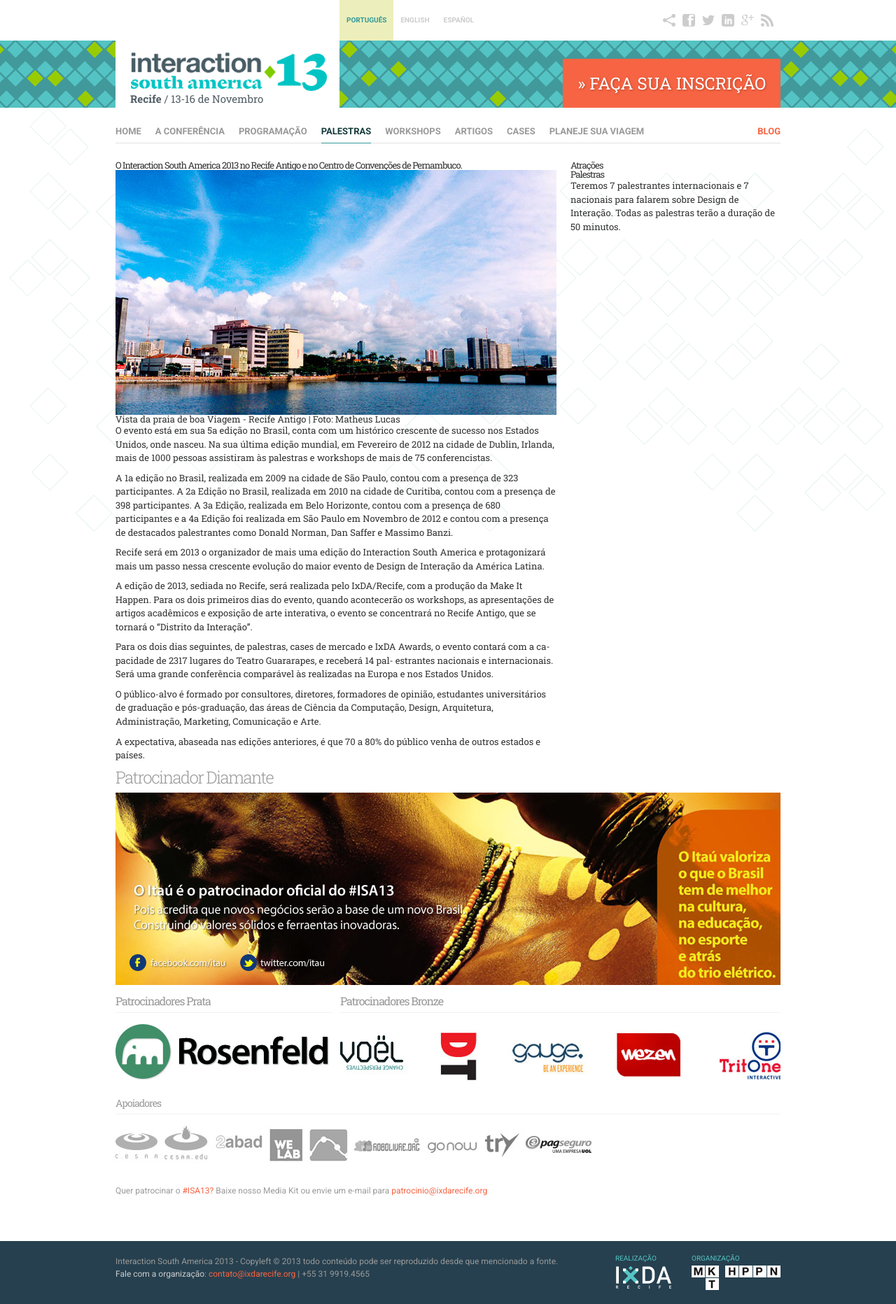
After one commit to ramonvictor/isa2013, a PHP site: page /conferencia.html in a window 1280 px wide. The commit adds this page. Shown: the whole page at 70% size. Run offline with PHP 8.4, Linux system fonts and the light colour scheme; some libraries are stand-ins or nearby versions.

Commit message:
starting conference page

```diff
--- /dev/null
+++ b/conferencia.html
@@ -0,0 +1,238 @@
+<!doctype html>
+<!--[if lt IE 7]> <html class="no-js lt-ie9 lt-ie8 lt-ie7" lang="pt-br"> <![endif]-->
+<!--[if IE 7]>    <html class="no-js lt-ie9 lt-ie8" lang="pt-br"> <![endif]-->
+<!--[if IE 8]>    <html class="no-js lt-ie9" lang="pt-br"> <![endif]-->
+<!--[if gt IE 8]><!--> <html class="no-js" lang="pt-br"> <!--<![endif]-->
+<head>
+	<meta charset="utf-8">
+	<meta http-equiv="X-UA-Compatible" content="IE=edge,chrome=1">
+
+	<title>Interaction South America 13 - Recife / Brasil</title>
+
+	<!-- meta -->
+	<meta name="description" content="">
+	<meta name="author" content="">
+	<meta name="viewport" content="width=device-width">
+
+	<!-- author -->
+	<link type="text/plain" rel="author" href="humans.txt" />
+
+	<!-- main style -->
+	<link href='http://fonts.googleapis.com/css?family=Roboto:400,700' rel='stylesheet' type='text/css'>
+	<link href="http://fonts.googleapis.com/css?family=Roboto+Slab:400,300,700" rel="stylesheet" type="text/css">
+	<link rel="stylesheet" href="css/style.css">
+
+	<!--[if lte IE 7]><script src="js/lte-ie7.js"></script><![endif]-->
+
+	<!-- modernizr -->
+	<script src="js/rv-modernizr.js"></script>
+
+	<!--[if lt IE 9]>
+	<script src="http://html5shiv.googlecode.com/svn/trunk/html5.js"></script>
+	<![endif]-->
+
+	<!-- GA -->
+	<script>
+		// var _gaq = _gaq || [];
+		// _gaq.push(['_setAccount', 'UA-XXXXXXXX-1']);
+		// _gaq.push(['_setDomainName', 'exemple.com']);
+		// _gaq.push(['_setAllowLinker', true]);
+		// _gaq.push(['_trackPageview']);
+
+		// (function() {
+		// var ga = document.createElement('script'); ga.type = 'text/javascript'; ga.async = true;
+		// ga.src = ('https:' == document.location.protocol ? 'https://ssl' : 'http://www') + '.google-analytics.com/ga.js';
+		// var s = document.getElementsByTagName('script')[0]; s.parentNode.insertBefore(ga, s);
+		// })();
+	</script>
+</head>
+<body>
+<p class="hide"><a href="#main-content" tabindex="1">Pular a navegação e ir direto para o conteúdo</a></p>
+<header id="hd-wrapper">
+	<div id="hd" class="centered">
+		<div id="top-bar group">
+			<ul class="isa13-social group">
+				<li>
+					<a href="#" class="icon-alone fs-16">
+						<span aria-hidden="true" data-icon="&#x73;"></span>
+						<span class="screen-reader-text">Share</span>
+					</a>
+				</li>
+				<li>
+					<a href="#" class="icon-alone">
+						<span aria-hidden="true" data-icon="&#x66;"></span>
+						<span class="screen-reader-text">Facebook</span>
+					</a>
+				</li>
+				<li>
+					<a href="#" class="icon-alone">
+						<span aria-hidden="true" data-icon="&#x74;"></span>
+						<span class="screen-reader-text">Twitter</span>
+					</a>
+				</li>
+				<li>
+					<a href="#" class="icon-alone">
+						<span aria-hidden="true" data-icon="&#x6c;"></span>
+						<span class="screen-reader-text">LinkedIn</span>
+					</a>
+				</li>
+				<li>
+					<a href="#" class="icon-alone">
+						<span aria-hidden="true" data-icon="&#x67;"></span>
+						<span class="screen-reader-text">Google Plus</span>
+					</a>
+				</li>
+				<li>
+					<a href="#" class="icon-alone fs-16">
+						<span aria-hidden="true" data-icon="&#x72;"></span>
+						<span class="screen-reader-text">Rss</span>
+					</a>
+				</li>
+			</ul>
+			<ul class="languages-nav group">
+				<li class="current">
+					<a href="#">Português</a>
+				</li>
+				<li>
+					<a href="#">English</a>
+				</li>
+				<li>
+					<a href="#">Español</a>
+				</li>
+			</ul>
+		</div>
+		<div class="clr group">
+			<div class="vcard">
+				<span class="fn">
+					<a href="index.html" class="url" rel="me" title="Interaction South America 13 (Página Inicial)">
+						<img src="img/isa-2013-brand.png" height="68" width="291" alt="" />
+						<span class="place-date"><strong>Recife</strong> / 13-16 de Novembro</span>
+					</a>
+				</span>
+			</div><!-- vcard -->
+			<nav class="register-wrapper right">
+				<a href="#" class="big-btn" class="dropdown-toggle" tabindex="2" data-toggle="dropdown" data-hover="dropdown" data-delay="300" data-close-others="true">&raquo; Faça sua inscrição</a>
+				<div class="register-subnav dropdown-menu hide" role="menu">
+					<p class="register-subnav-title"><strong class="c-brown">Early Bird</strong> - até dia 21/05/13</p>
+					<ul>
+						<li class="group"><a href="#"><span class="brown-pencil-icon icon"></span>
+							<span class="text left">Profissional</span>
+							<span class="fw-bold text right">R$ 400,00</span>
+
+						</a></li>
+						<li class="group"><a href="#"><span class="brown-glasses-icon icon"></span>
+							<span class="text left">Professor</span>
+							<span class="fw-bold text right">R$ 300,00</span>
+						</a></li>
+						<li class="group"><a href="#"><span class="brown-university-icon icon"></span>
+							<span class="text left">Estudante</span>
+							<span class="fw-bold text right">R$ 200,00</span>
+						</a></li>
+						<li class="group"><a href="#"><span class="brown-workshop-icon icon"></span>
+							<span class="text left">Workshop</span>
+							<span class="fw-bold text right">R$ 150,00</span>
+						</a></li>
+					</ul>
+				</div>
+			</nav>
+
+			<nav id="main-nav" class="clr group">
+				<ul class="group">
+					<li><a href="index.html" title="Ir para: página inicial" tabindex="2">Home</a></li>
+					<li><a href="#" title="Ir para: página inicial" tabindex="2">A Conferência</a></li>
+					<li><a href="#" title="Ir para: página inicial" tabindex="2">Programação</a></li>
+					<li class="current"><a href="palestras.html" title="Ir para: página inicial" tabindex="2">Palestras</a></li>
+					<li><a href="#" title="Ir para: página inicial" tabindex="2">Workshops</a></li>
+					<li><a href="#" title="Ir para: página inicial" tabindex="2">Artigos</a></li>
+					<li><a href="#" title="Ir para: página inicial" tabindex="2">Cases</a></li>
+					<li><a href="#" title="Ir para: página inicial" tabindex="2">Planeje sua viagem</a></li>
+					<li class="right"><a href="#">Blog</a></li>
+				</ul>
+			</nav>
+		</div>
+	</div>
+</header>
+<div id="main-content" role="main" class="centered">
+	<div id="content">
+		<h1>O Interaction South America 2013 no Recife Antigo e no Centro de Convenções de Pernambuco.</h1>
+		<div class="slider-wrapper">
+			<figure>
+				<img src="img/image-medium.jpg" height="350" width="630" alt="">
+				<figcaption>
+					Vista da praia de boa Viagem - Recife Antigo | Foto: Matheus Lucas
+				</figcaption>
+			</figure>
+		</div>
+		<p>O evento está em sua 5a edição no Brasil, conta com um histórico crescente de sucesso nos Estados Unidos, onde nasceu. Na sua última edição mundial, em Fevereiro de 2012 na cidade de Dublin, Irlanda, mais de 1000 pessoas assistiram às palestras e workshops de mais de 75 conferencistas.</p>
+		<p>A 1a edição no Brasil, realizada em 2009 na cidade de São Paulo, contou com a presença de 323 participantes. A 2a Edição no Brasil, realizada em 2010 na cidade de Curitiba, contou com a presença de 398 participantes. A 3a Edição, realizada em Belo Horizonte, contou com a presença de 680 participantes e a 4a Edição foi realizada em São Paulo em Novembro de 2012 e contou com a presença de destacados palestrantes como Donald Norman, Dan Saffer e Massimo Banzi.</p>
+		<p>Recife será em 2013 o organizador de mais uma edição do Interaction South America e protagonizará mais um passo nessa crescente evolução do maior evento de Design de Interação da América Latina.</p>
+		<p>A edição de 2013, sediada no Recife, será realizada pelo IxDA/Recife, com a produção da Make It Happen. Para os dois primeiros dias do evento, quando acontecerão os workshops, as apresentações de artigos acadêmicos e exposição de arte interativa, o evento se concentrará no Recife Antigo, que se tornará o “Distrito da Interação”.</p>
+		<p>Para os dois dias seguintes, de palestras, cases de mercado e IxDA Awards, o evento contará com a ca- pacidade de 2317 lugares do Teatro Guararapes, e receberá 14 pal- estrantes nacionais e internacionais. Será uma grande conferência comparável às realizadas na Europa e nos Estados Unidos.</p>
+		<p>O público-alvo é formado por consultores, diretores, formadores de opinião, estudantes universitários de graduação e pós-graduação, das áreas de Ciência da Computação, Design, Arquitetura, Administração, Marketing, Comunicação e Arte.</p>
+		<p>A expectativa, abaseada nas edições anteriores, é que 70 a 80% do público venha de outros estados e países.</p>
+	</div>
+	<div id="sidebar">
+		<h2 class="sidebar-title">Atrações</h2>
+		<ul>
+			<li><h3 class="fs-18">Palestras</h3>
+				<p>Teremos 7 palestrantes internacionais e 7 nacionais para falarem sobre Design de Interação. Todas as palestras terão a duração de 50 minutos.</p>
+			</li>
+		</ul>
+	</div>
+</div>
+<footer id="ft-wrapper" class="clr">
+	<div class="centered">
+		<section class="diamond-sponsor itau-big-banner">
+			<h2 class="title c-gray fw-light">Patrocinador Diamante</h2>
+			<img src="img/itau-big-banner.jpg" height="275" width="950" alt="">
+		</section>
+		<section class="sponsors">
+			<div class="left box">
+				<h3 class="underlined-title fs-16 c-gray">Patrocinadores Prata</h3>
+				<img src="img/sponsors/rosenfeld-brand.jpg" height="82" width="310" alt="">
+			</div>
+			<div class="right box">
+				<h3 class="underlined-title fs-16 c-gray">Patrocinadores Bronze</h3>
+				<img src="img/sponsors/sponsors-brand.jpg" height="82" width="629" alt="">
+			</div>
+			<div class="clr mb-30">
+				<h4 class="underlined-title c-gray fs-14">Apoiadores</h4>
+				<img src="img/sponsors/supporters-brand.jpg" height="56" width="680" alt="">
+			</div>
+			<p class="fs-12 ff-roboto c-gray">Quer patrocinar o <a href="#">#ISA13?</a> Baixe nosso Media Kit ou envie um e-mail para <a href="#">patrocinio@ixdarecife.org</a></p>
+		</section>
+	</div>
+	<div id="ft-bar">
+		<div class="centered group">
+			<ul class="credits group">
+				<li>
+					<span class="credits-label ff-roboto">Realização</span>
+					<a href="#">
+					<img src="img/ixda-recife-brand.png" height="35" width="84" alt="">
+					</a>
+				</li>
+				<li>
+					<span class="credits-label ff-roboto">Organização</span>
+					<a href="#">
+					<img src="img/mkt-hppn-brand.png" height="35" width="127" alt="">
+					</a>
+				</li>
+			</ul>
+			<p class="ff-roboto fs-12 c-gray">Interaction South America 2013 - Copyleft © 2013 todo conteúdo pode ser reproduzido desde que mencionado a fonte.<br>
+			<span class="c-gray-light">Fale com a organização</span>: <a href="#">contato@ixdarecife.org</a> | +55 31 9919.4565</p>
+		</div>
+	</div>
+</footer>
+<!--[if lt IE 9]>
+<script src="http://ajax.googleapis.com/ajax/libs/jquery/1.9.1/jquery.min.js"></script>
+<script>window.jQuery || document.write('<script src="js/jquery-1.9.1.min.js"><\/script>')</script>
+<![endif]-->
+<!--[if gte IE 9]><!-->
+<script src="http://ajax.googleapis.com/ajax/libs/jquery/2.0.0/jquery.min.js"></script>
+<script>window.jQuery || document.write('<script src="js/jquery-2.0.0.min.js"><\/script>')</script>
+<!--<![endif]-->
+<script src="js/hover-dropdown.min.js"></script>
+<script src="js/isa2013.fn.js"></script>
+
+</body>
+</html>
--- a/css/sass/globals/_global.scss
+++ b/css/sass/globals/_global.scss
@@ -1,3 +1,13 @@
+#content{
+	width: 630px;
+	float: left;
+}
+
+#sidebar{
+	width: 300px;
+	float: right;
+}
+
 .centered{
 	width: $desktop-width;
 	margin: 0 auto;
--- a/css/style.css
+++ b/css/style.css
@@ -787,6 +787,16 @@ p {
   background: none;
 }
 
+#content {
+  width: 630px;
+  float: left;
+}
+
+#sidebar {
+  width: 300px;
+  float: right;
+}
+
 .centered {
   width: 950px;
   margin: 0 auto;
```
Also changed, not shown: img/image-medium.jpg (added).
